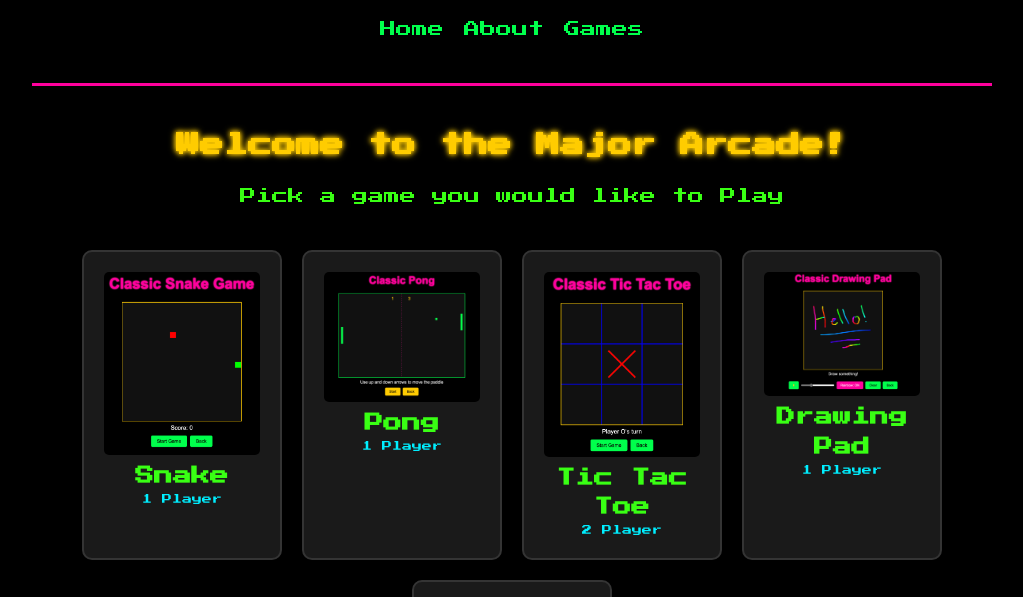
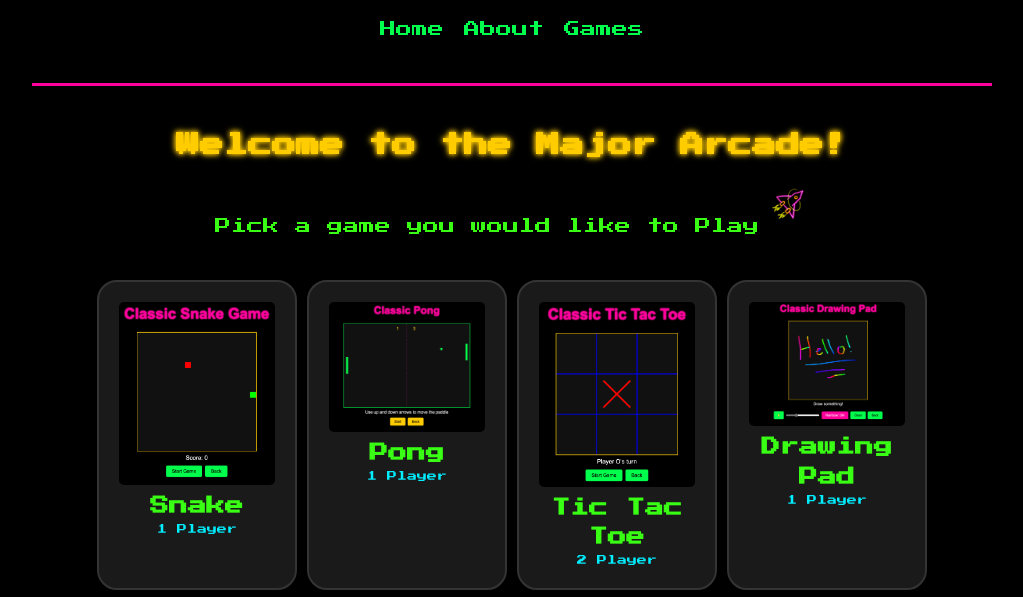
Before and after one commit to majorsn2004/GameWebsite, a plain HTML site: page game.html in a window 1280 px wide. Shown: the part 111-708 px from the top of the page, without its empty margins (128-1151 px from the left). Drawn offline with Linux system fonts and the light colour scheme.

Commit message:
Rocket Logo Added

```diff
--- a/game.html
+++ b/game.html
@@ -22,7 +22,7 @@
   <main>
     <section class="intro">
       <h2>Welcome to the Major Arcade!</h2>
-      <p>Pick a game you would like to Play</p>
+      <p>Pick a game you would like to Play<img class="rocket2" src="./pic/Rocket.png" alt="Neon Rocket"></p>
     </section>
   </main>
 
--- a/style.css
+++ b/style.css
@@ -85,14 +85,14 @@
     display: flex;
     justify-content: center;
     flex-wrap: wrap;
-    gap: 20px;
+    gap: 10px;
     margin-bottom: 50px;
   }
 
   .game-card {
     background-color: #1a1a1a;
     border: 2px solid #343434;
-    border-radius: 10px;
+    border-radius: 20px;
     width: 200px;
     cursor: pointer;
     transition: transform 0.2s, border-color 0.2s;
@@ -115,6 +115,14 @@
     color: #00eeff;
   }
 
+  .rocket {
+    width: 150px;
+  }
+
+  .rocket2 {
+    width: 50px;
+  }
+
   footer {
     text-align: center;
     padding: 20px 0;
```
Also changed, not shown: about.html (+1 -1 lines), index.html (+1 -0 lines), pic/Rocket.png (added).
